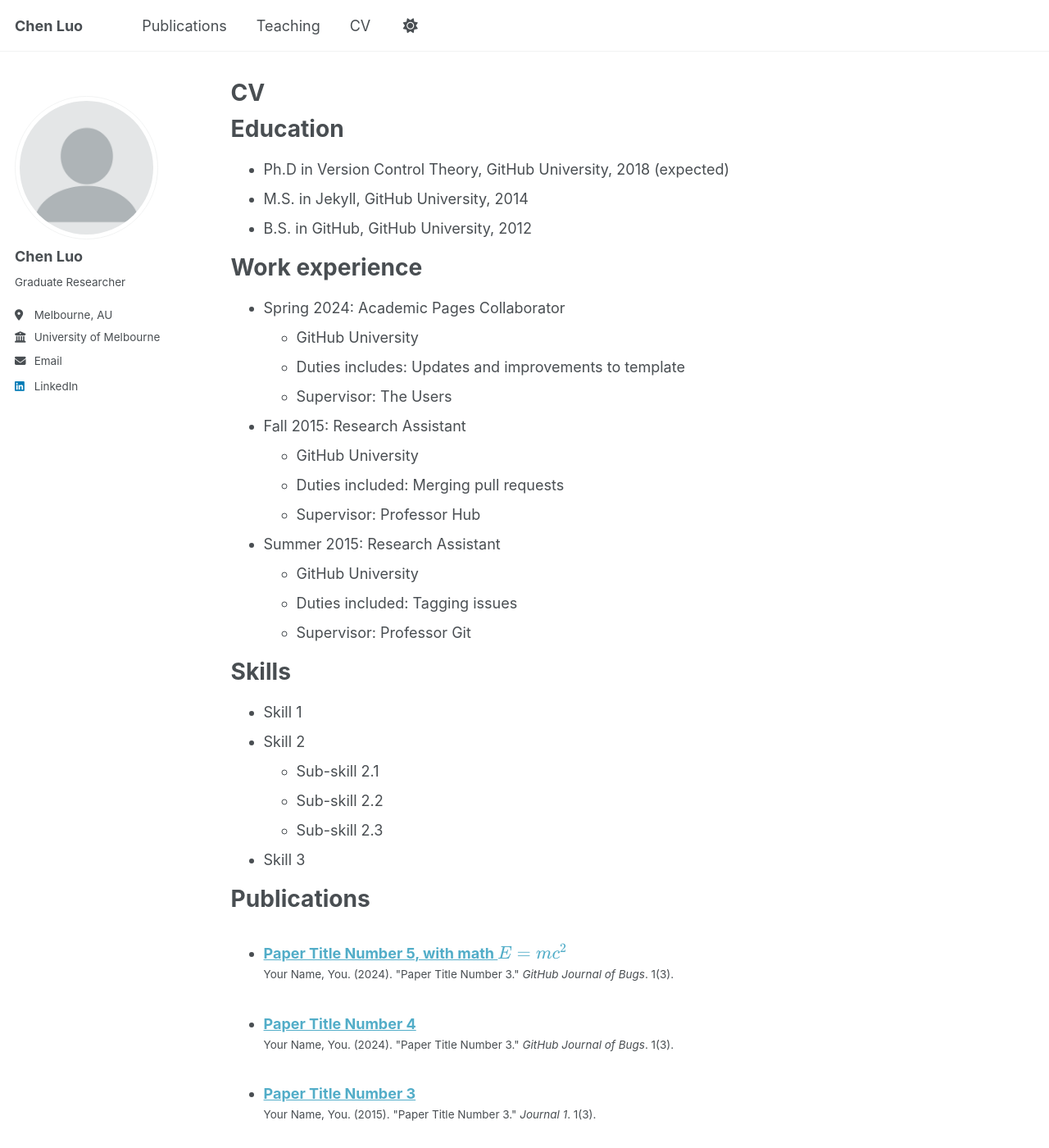
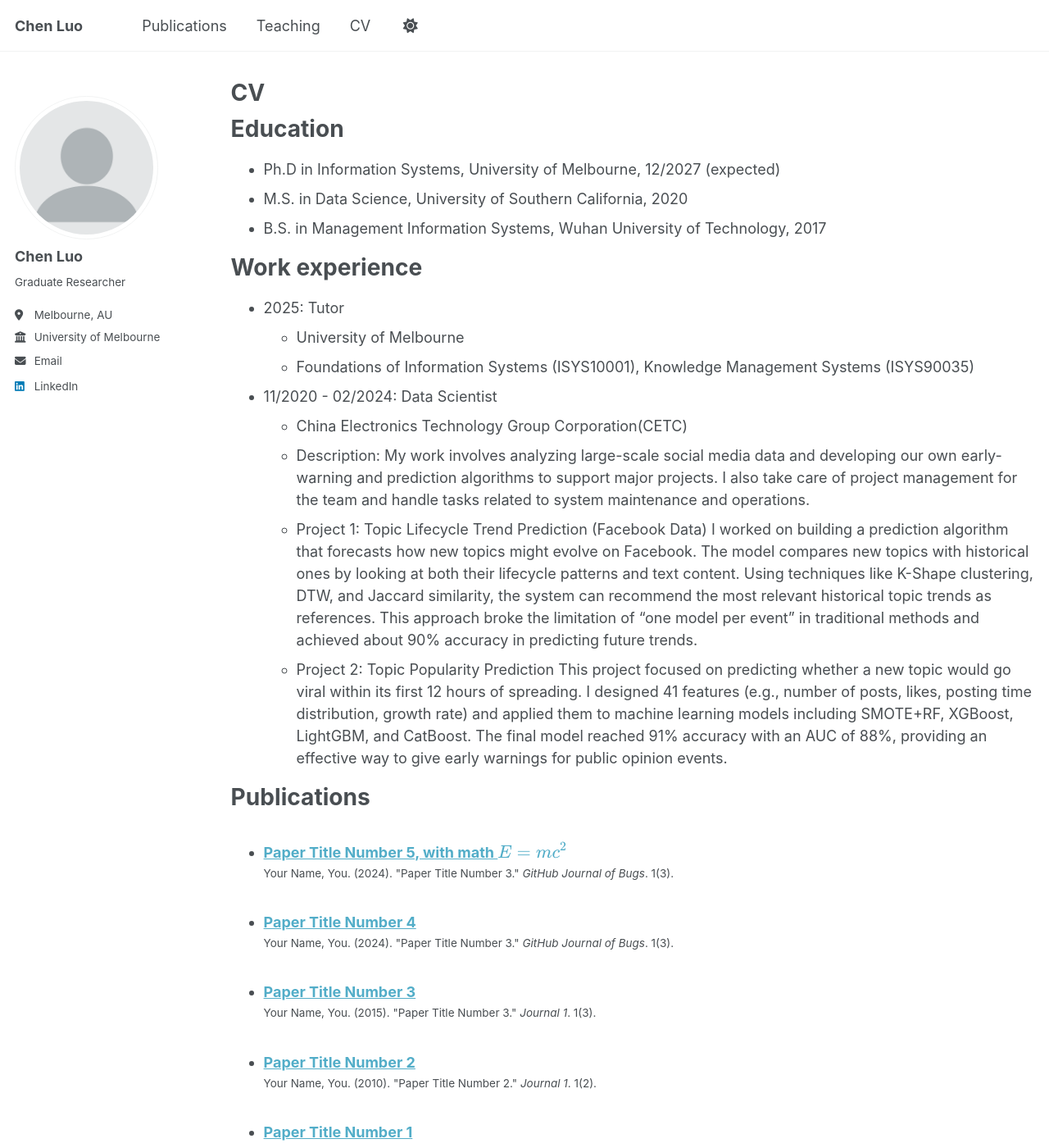
Before and after one commit to Linc0412/Linc0412.github.io, a Jekyll site: the page built from _pages/cv.md, in a window 1280 px wide and 1400 px high. Shown: the whole window at 82% size. Built offline with Jekyll 4.4.1, drawn with Linux system fonts in a browser that asks for light colours; a script that is not in the unit is left out; some of the changed text lies outside the part shown.

Commit message:
Update cv.md

```diff
--- a/_pages/cv.md
+++ b/_pages/cv.md
@@ -11,35 +11,23 @@ redirect_from:
 
 Education
 ======
-* Ph.D in Version Control Theory, GitHub University, 2018 (expected)
-* M.S. in Jekyll, GitHub University, 2014
-* B.S. in GitHub, GitHub University, 2012
+* Ph.D in Information Systems, University of Melbourne, 12/2027 (expected)
+* M.S. in Data Science, University of Southern California, 2020
+* B.S. in Management Information Systems, Wuhan University of Technology, 2017
 
 Work experience
 ======
-* Spring 2024: Academic Pages Collaborator
-  * GitHub University
-  * Duties includes: Updates and improvements to template
-  * Supervisor: The Users
+* 2025: Tutor
+  * University of Melbourne
+  * Foundations of Information Systems (ISYS10001), Knowledge Management Systems (ISYS90035)
 
-* Fall 2015: Research Assistant
-  * GitHub University
-  * Duties included: Merging pull requests
-  * Supervisor: Professor Hub
-
-* Summer 2015: Research Assistant
-  * GitHub University
-  * Duties included: Tagging issues
-  * Supervisor: Professor Git
-
-Skills
-======
-* Skill 1
-* Skill 2
-  * Sub-skill 2.1
-  * Sub-skill 2.2
-  * Sub-skill 2.3
-* Skill 3
+* 11/2020 - 02/2024: Data Scientist
+  * China Electronics Technology Group Corporation(CETC)
+  * Description: My work involves analyzing large-scale social media data and developing our own early-warning and prediction algorithms to support major         projects. I also take care of project management for the team and handle tasks related to system maintenance and operations.
+  * Project 1: Topic Lifecycle Trend Prediction (Facebook Data)
+  I worked on building a prediction algorithm that forecasts how new topics might evolve on Facebook. The model compares new topics with historical ones by       looking at both their lifecycle patterns and text content. Using techniques like K-Shape clustering, DTW, and Jaccard similarity, the system can recommend      the most relevant historical topic trends as references. This approach broke the limitation of “one model per event” in traditional methods and achieved        about 90% accuracy in predicting future trends.
+  * Project 2: Topic Popularity Prediction
+  This project focused on predicting whether a new topic would go viral within its first 12 hours of spreading. I designed 41 features (e.g., number of posts,    likes, posting time distribution, growth rate) and applied them to machine learning models including SMOTE+RF, XGBoost, LightGBM, and CatBoost. The final       model reached 91% accuracy with an AUC of 88%, providing an effective way to give early warnings for public opinion events.
 
 Publications
 ======
@@ -47,11 +35,6 @@ Publications
     {% include archive-single-cv.html %}
   {% endfor %}</ul>
 
-Talks
-======
-  <ul>{% for post in site.talks reversed %}
-    {% include archive-single-talk-cv.html  %}
-  {% endfor %}</ul>
 
 Teaching
 ======
@@ -59,6 +42,6 @@ Teaching
     {% include archive-single-cv.html %}
   {% endfor %}</ul>
 
-Service and leadership
+Service
 ======
-* Currently signed in to 43 different slack teams
+* Reviewers of International Conference on Information Systems (ICIS, 2025),  Australasian Conference on Information Systems (ACIS,2024&2025)
```
